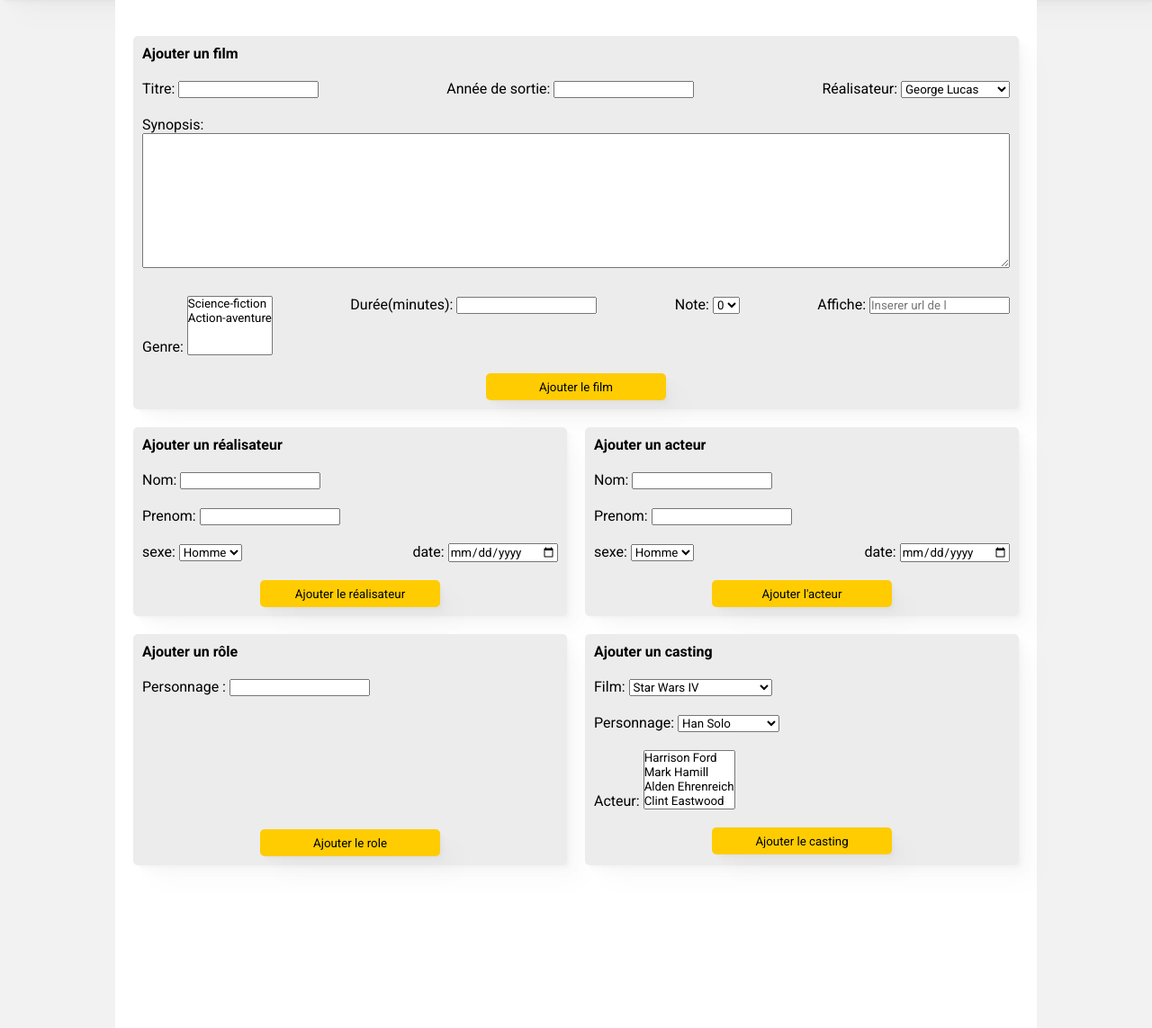
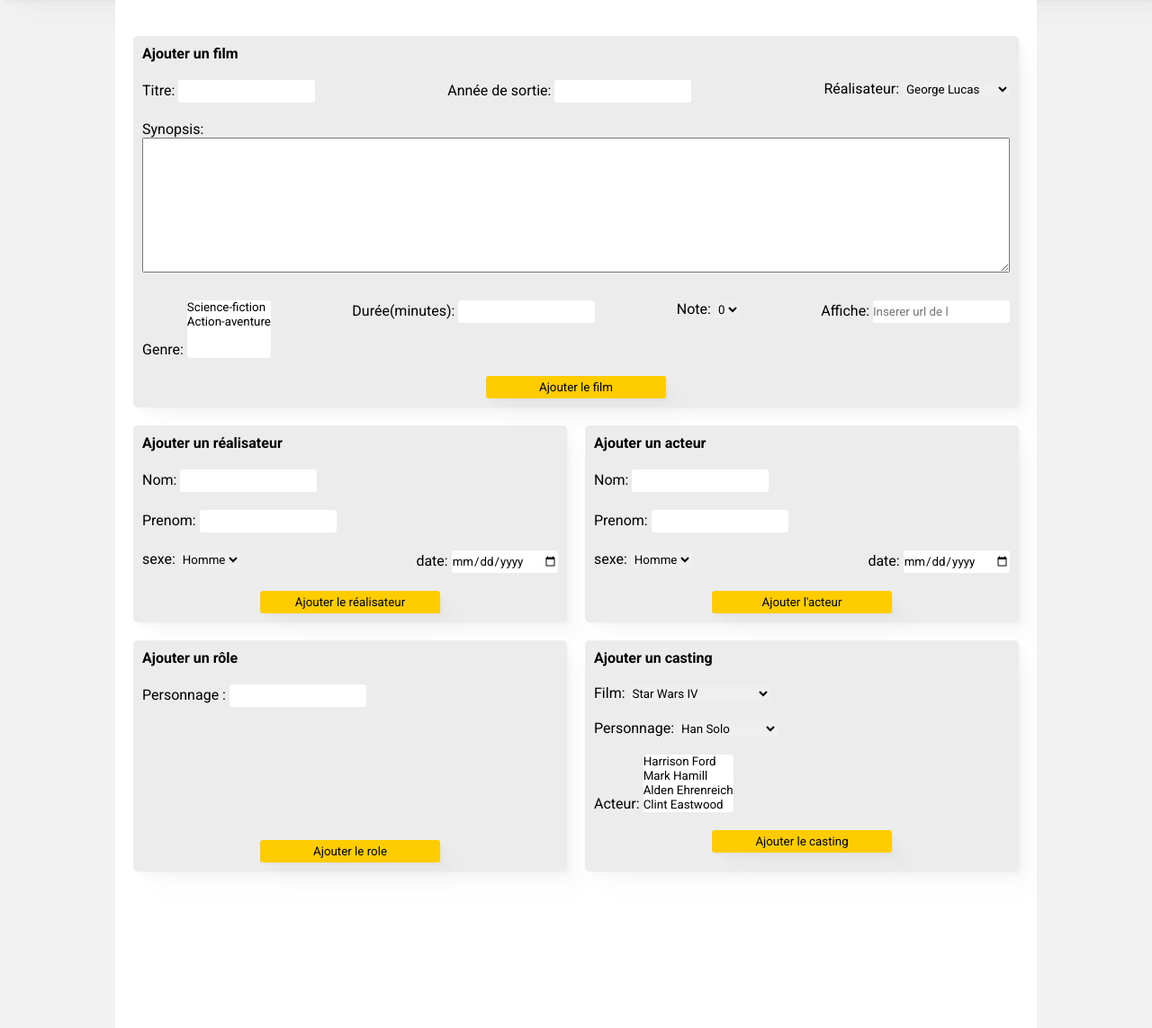
Before and after one commit to romdk/cinema, a PHP site: page /admin.php in a window 1280 px wide. Shown: the part 105-1248 px from the top of the page at 90% size. Run offline with PHP 8.4, Linux system fonts and the light colour scheme.

Commit message:
input style

```diff
--- a/public/style.css
+++ b/public/style.css
@@ -416,7 +416,17 @@ h3{
     font-weight: 500;
 }
 /* --------------------------------------ADMIN------------------------------------------ */
+#admin input{
+    border-radius: 3px;
+    height: 25px;
+    border: none;
+}
 
+#admin select{
+    border-radius: 3px;
+    border: none;
+
+}
 .adminForm{
     justify-content: start;
     position: relative;
```
